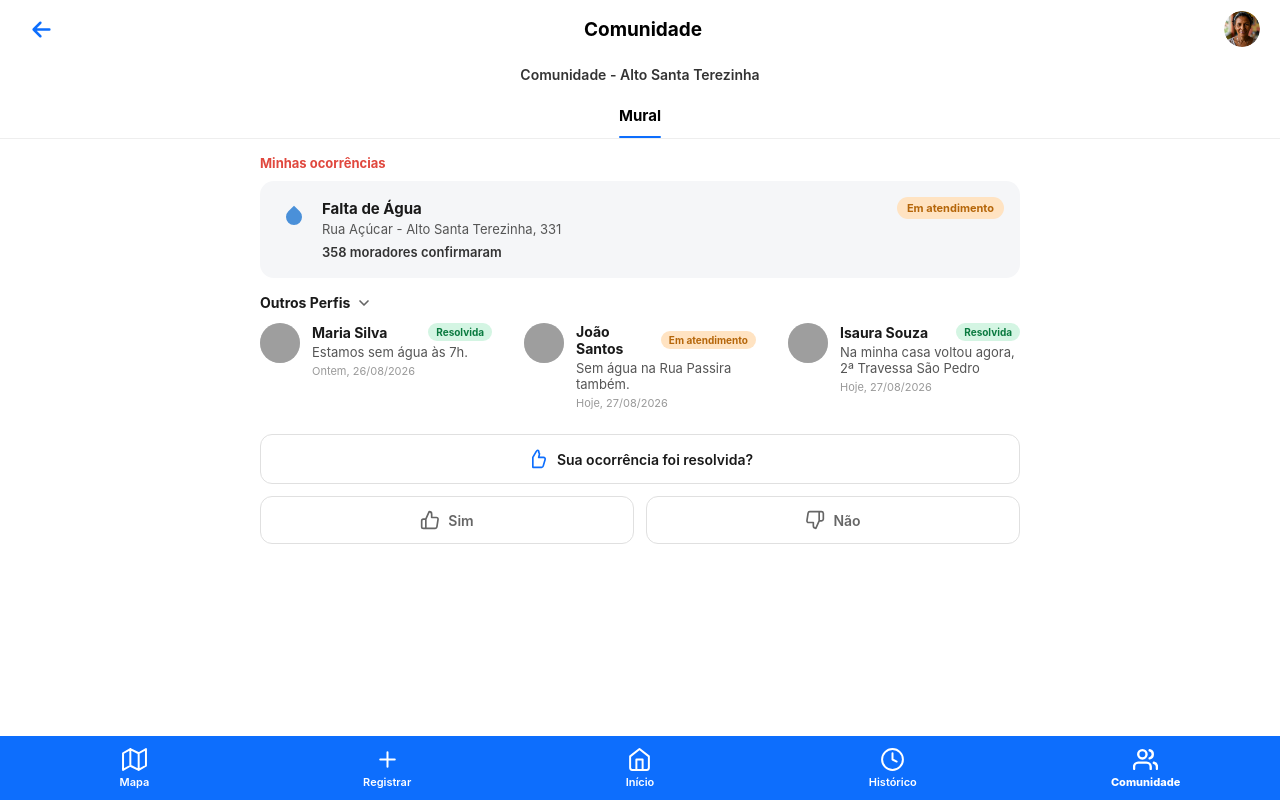
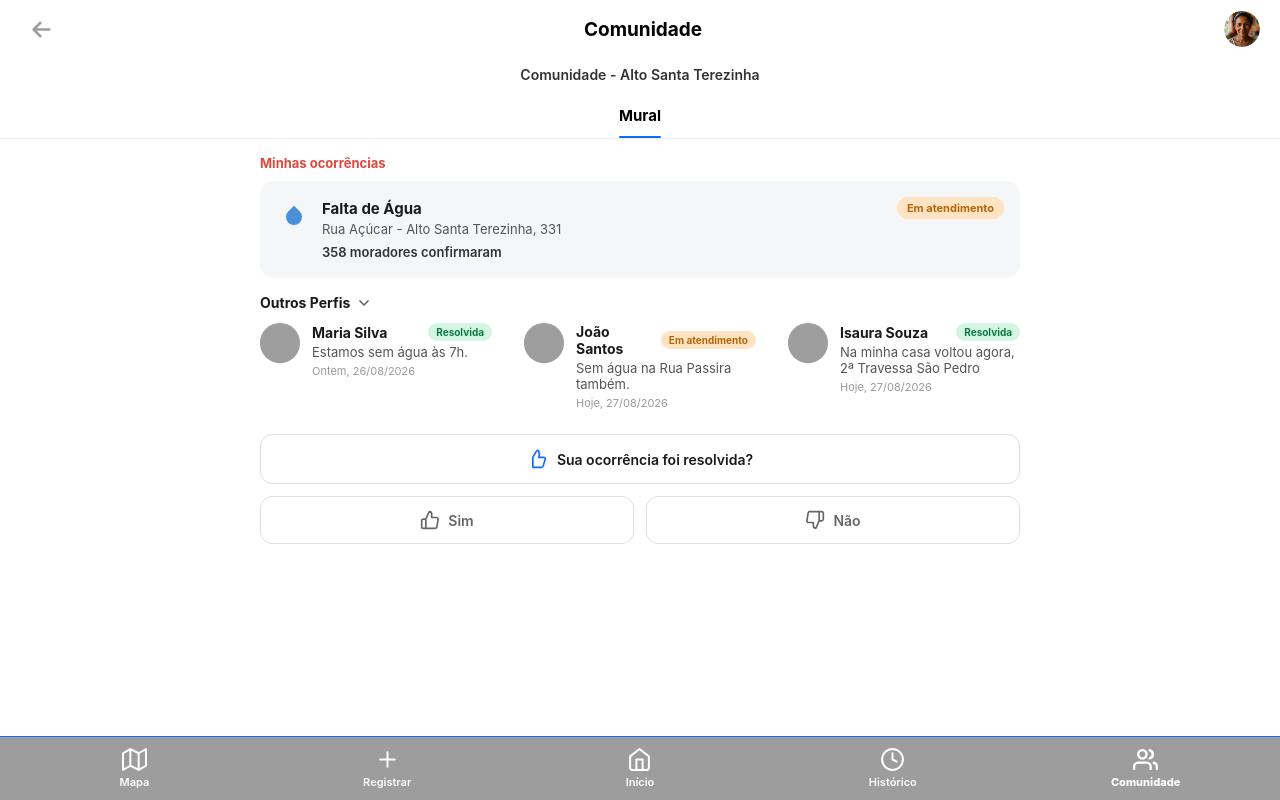
Before and after one commit to DennysRicardo007/PROJETO-INTEGRADOR, a website: page comunidade.html in a window 1280 px wide. Drawn offline with Linux system fonts and the light colour scheme; grey boxes are pictures that could not be loaded.

Commit message:
ajuste de cores menu

```diff
--- a/comunidade.html
+++ b/comunidade.html
@@ -4,6 +4,7 @@
     <meta charset="UTF-8">
     <meta name="viewport" content="width=device-width, initial-scale=1.0">
     <title>Mocau</title>
+    <style>.bottom-nav {background: #9d9d9d !important}</style>
     <link rel="stylesheet" href="./css/comunidade.css">
     <link rel="stylesheet" href="./css/navbar.css">
 </head>
--- a/css/comunidade.css
+++ b/css/comunidade.css
@@ -59,7 +59,7 @@ body {
     padding: 0;
     background: transparent;
     border: 0;
-    color: #0D6EFD;
+    color: #9d9d9d;
   cursor: pointer;
   border-radius: 50%;
   display: flex;
--- a/css/historico.css
+++ b/css/historico.css
@@ -8,14 +8,14 @@
 }
 
 :root {
-    --blue: #0D6EFD;
-    --blue-dark: #0B5ED7;
-    --filter-blue: #0D6EFD;
-    --blue-light: #E7F2FD;
+    --blue: #f5a623;
+    --blue-dark: #f09b13;
+    --filter-blue: #f09b13;
+    --blue-light: #f09b13;
 
     --prototype-bg: #FFFFFF;
     --prototype-card: #F5F5F5;
-    --prototype-nav: #0D6EFD;
+    --prototype-nav: #f09b13;
 
     --text: #242629;
     --muted: #666666;
--- a/css/mapa.css
+++ b/css/mapa.css
@@ -47,7 +47,7 @@ body {
     text-decoration: none;
     width: 42px;
     height: 42px;
-    color: #0D6EFD;
+    color: #34c165;
     background: transparent;
     border-radius: 50%;
     display: inline-flex;
```
Also changed, not shown: historico.html (+1 -1 lines), mapa.html (+1 -1 lines).
